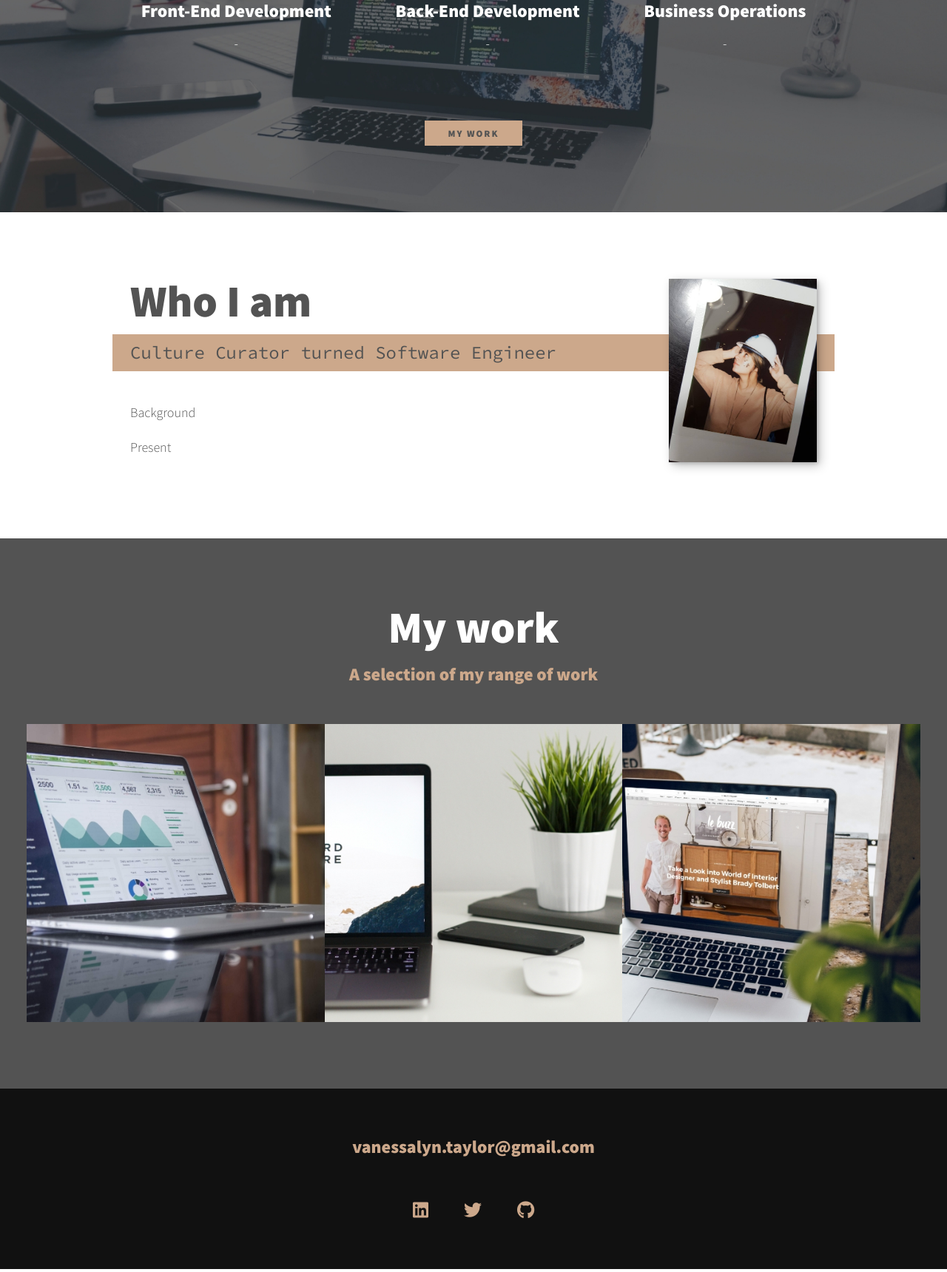
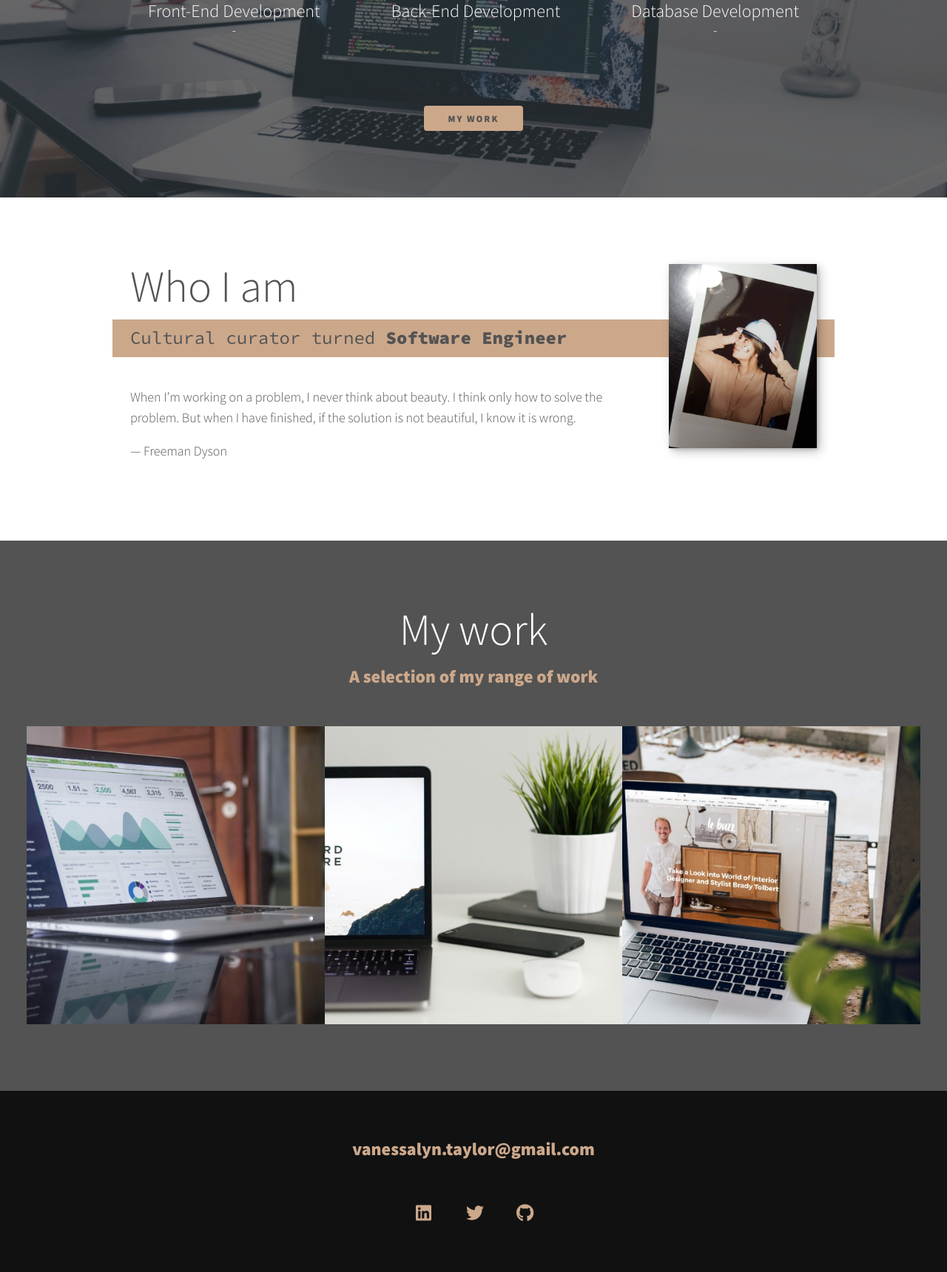
Before and after one commit to vantaylo/Portfolio, a plain HTML site: page index.html in a window 1280 px wide. Shown: the part 767-2487 px from the top of the page at 74% size. Drawn offline with nearby package versions, Linux system fonts and the light colour scheme.

Commit message:
adjusted formatting

```diff
--- a/index.html
+++ b/index.html
@@ -4,16 +4,9 @@
     <meta charset="UTF-8" />
     <meta name="viewport" content="width=device-width, initial-scale=1.0" />
     <title>Vanessa's Portfolio Website</title>
-    <link
-      rel="stylesheet"
-      href="https://cdnjs.cloudflare.com/ajax/libs/normalize/7.0.0/normalize.min.css"
-    />
-    <link
-      rel="stylesheet"
-      href="https://cdnjs.cloudflare.com/ajax/libs/font-awesome/5.11.2/css/all.css"
-      integrity="sha256-46qynGAkLSFpVbEBog43gvNhfrOj+BmwXdxFgVK/Kvc="
-      crossorigin="anonymous"
-    />
+    <link rel="stylesheet" href="https://stackpath.bootstrapcdn.com/bootstrap/4.4.1/css/bootstrap.min.css" integrity="sha384-Vkoo8x4CGsO3+Hhxv8T/Q5PaXtkKtu6ug5TOeNV6gBiFeWPGFN9MuhOf23Q9Ifjh" crossorigin="anonymous"/>
+    <link rel="stylesheet" href="https://cdnjs.cloudflare.com/ajax/libs/normalize/7.0.0/normalize.min.css">
+    <link rel="stylesheet" href="https://cdnjs.cloudflare.com/ajax/libs/font-awesome/5.11.2/css/all.css" integrity="sha256-46qynGAkLSFpVbEBog43gvNhfrOj+BmwXdxFgVK/Kvc=" crossorigin="anonymous" />
 
     <!-- Update these with your own fonts -->
     <link
@@ -50,7 +43,7 @@
     <!-- Introduction -->
     <section class="intro" id="home">
       <h1 class="section__title section__title--intro">
-        Hi, I am <strong>Vanessa Taylor</strong>
+        Hi, I'm <strong>Vanessa Taylor</strong>
       </h1>
       <p class="section__subtitle section__subtitle--intro">
         Software Engineer
@@ -83,7 +76,7 @@
         <!-- / service -->
 
         <div class="service">
-          <h3>Business Operations</h3>
+          <h3>Database Development</h3>
           <p>
             -
           </p>
@@ -99,15 +92,17 @@
     <section class="about-me" id="about">
       <h2 class="section__title section__title--about">Who I am</h2>
       <p class="section__subtitle section__subtitle--about">
-        Culture Curator turned Software Engineer
+        Cultural curator turned <strong>Software Engineer</strong>
       </p>
 
       <div class="about-me__body">
         <p>
-          Background
         </p>
         <p>
-          Present
+          When I’m working on a problem, I never think about beauty. I think only how to solve the problem. But when I have finished, if the solution is not beautiful, I know it is wrong.
+        </p>
+        <p>
+          — Freeman Dyson
         </p>
       </div>
 
@@ -145,7 +140,6 @@
 
     <!-- Footer -->
     <footer class="footer">
-      <!-- replace with your own email address -->
       <a href="mailto:vanessalyn.taylor@gmail.com" class="footer__link">vanessalyn.taylor@gmail.com</a>
       <ul class="social-list">
         <li class="social-list__item">
--- a/style.css
+++ b/style.css
@@ -173,7 +173,6 @@ header {
   justify-content: space-evenly;
   align-items: center;
   margin: 0;
-  padding: 0;
 }
 
 .nav__link {
@@ -429,6 +428,11 @@ header {
   text-decoration: none;
 }
 
+.footer i {
+  height: 20px;
+  width: 20px;
+}
+
 .footer__link {
   font-weight: var(--fw-bold);
 }
```
